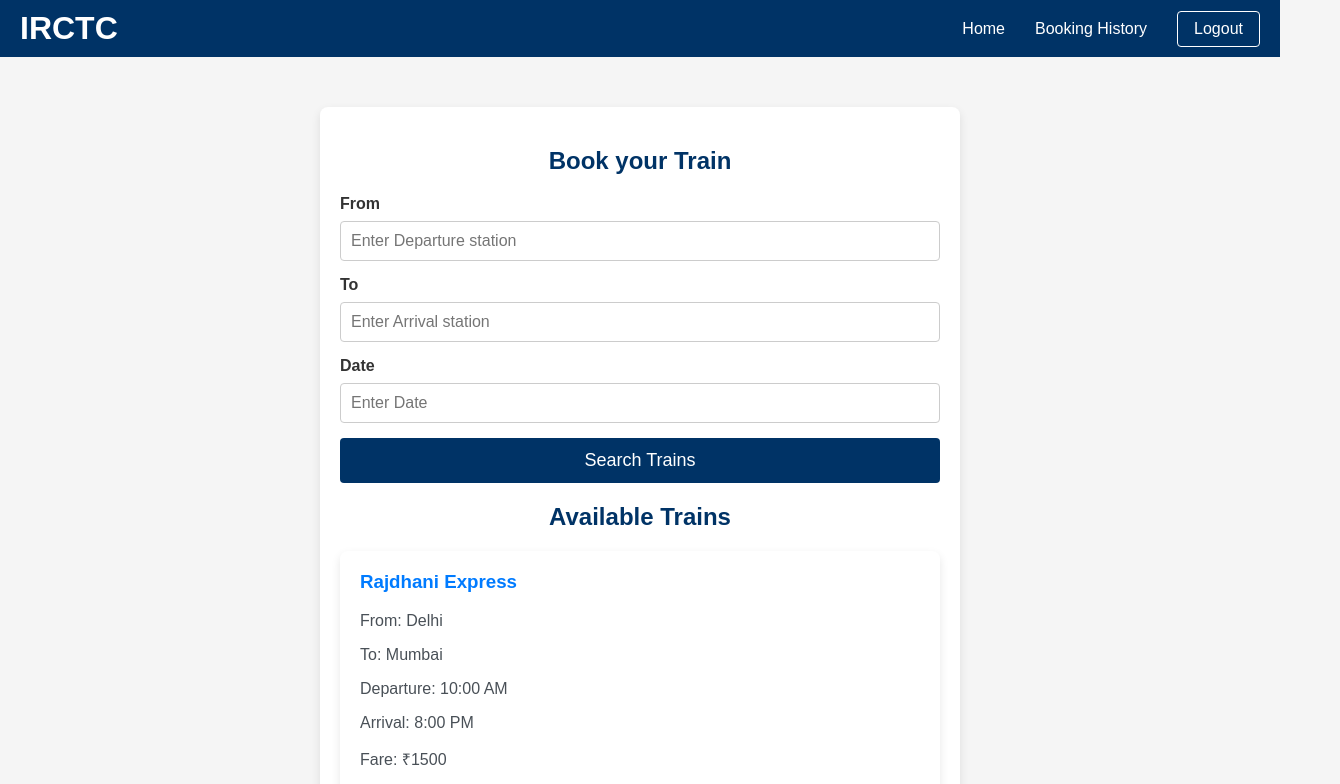
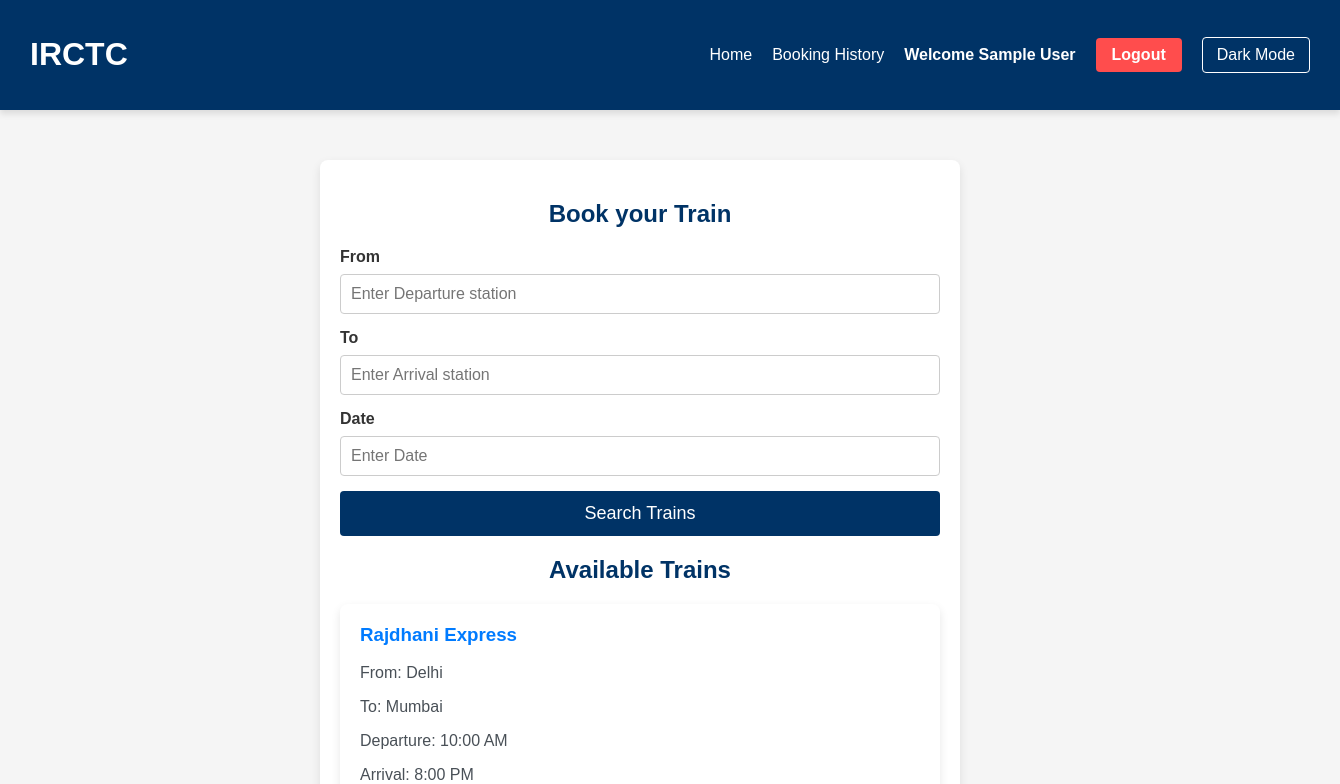
Before and after one commit to ArafTech/IRCTC-clone-project, a React (Vite) app: page / in a window 1280 px wide. Shown: the top 784 px of the page, 1340 px wide, since content can reach past the window. Built offline with nearby package versions, Linux system fonts and the light colour scheme; no server answers; sample sign-in values are in the browser's storage.

Commit message:
Added display username and Dark mode button

```diff
--- a/package.json
+++ b/package.json
@@ -13,7 +13,7 @@
     "firebase": "^11.3.1",
     "react": "^18.3.1",
     "react-dom": "^18.3.1",
-    "react-router-dom": "^7.1.4"
+    "react-router-dom": "^7.2.0"
   },
   "devDependencies": {
     "@eslint/js": "^9.17.0",
--- a/src/App.jsx
+++ b/src/App.jsx
@@ -1,12 +1,18 @@
 import React, { useEffect, useState } from "react";
-import { BrowserRouter as Router, Routes, Route, Navigate } from "react-router-dom";
+import {
+  BrowserRouter as Router,
+  Routes,
+  Route,
+  Navigate,
+} from "react-router-dom";
 import { getAuth, onAuthStateChanged } from "firebase/auth";
-import { app } from "./config/firebase.js";
+import { app } from "./config/firebase";
 import Home from "./pages/Home";
 import Login from "./pages/Login";
 import Register from "./pages/Register";
 import Navbar from "./components/Navbar";
-import BookingHistory from './pages/BookingHistory';
+import BookingHistory from "./pages/BookingHistory";
+import { ThemeProvider } from "./context/ThemeContext";
 
 export default function App() {
   const auth = getAuth(app);
@@ -27,14 +33,22 @@
   }
 
   return (
+    <ThemeProvider>
       <Router>
         <Navbar user={user} />
         <Routes>
-        <Route path="/" element={user ? <Home /> : <Navigate to="/login" />} />
-        <Route path="/bookinghistory" element={user ? <BookingHistory /> : <Navigate to="/login" />} />
+          <Route
+            path="/"
+            element={user ? <Home /> : <Navigate to="/login" />}
+          />
+          <Route
+            path="/bookinghistory"
+            element={user ? <BookingHistory /> : <Navigate to="/login" />}
+          />
           <Route path="/login" element={<Login />} />
           <Route path="/register" element={<Register />} />
         </Routes>
       </Router>
+    </ThemeProvider>
   );
 }
--- a/src/components/Navbar.jsx
+++ b/src/components/Navbar.jsx
@@ -1,22 +1,20 @@
-import React, { useState } from "react";
+import React from "react";
 import { Link, Outlet, useNavigate } from "react-router-dom";
 import styles from "./Navbar.module.css";
-import { app } from "../config/firebase";
 import { getAuth, signOut } from "firebase/auth";
+import { useTheme } from "../context/ThemeContext";
 
 const Navbar = ({ user }) => {
-  const auth = getAuth(app);
+  const auth = getAuth();
   const navigate = useNavigate();
-  const [message, setMessage] = useState("");
-  const [error, setError] = useState("");
+  const { darkMode, setDarkMode } = useTheme();
 
   const handleLogout = async () => {
     try {
-      await signOut(auth); // Sign out the user
-      setMessage("Logout Successfully!");
-      navigate("/login"); // Redirect to the login page after logout
+      await signOut(auth);
+      navigate("/login");
     } catch (error) {
-      setError(error.message);
+      console.error(error.message);
     }
   };
 
@@ -30,8 +28,22 @@
           {!user && <Link to="/login">Login</Link>}
           {!user && <Link to="/register">Register</Link>}
           {user && (
-            <button onClick={handleLogout} className={styles.logoutButton}>Logout</button>
+            <span className={styles.username}>
+              Welcome {user.displayName || "User"}
+            </span>
           )}
+          {user && (
+            <button onClick={handleLogout} className={styles.logoutButton}>
+              Logout
+            </button>
+          )}
+          {/* Dark Mode Toggle Button */}
+          <button
+            onClick={() => setDarkMode(!darkMode)}
+            className={styles.toggleModeButton}
+          >
+            {darkMode ? "Light Mode" : "Dark Mode"}
+          </button>
         </nav>
       </div>
       <Outlet />
--- a/src/components/Navbar.module.css
+++ b/src/components/Navbar.module.css
@@ -1,46 +1,86 @@
+/* Navbar Container */
 .navbar {
   display: flex;
   justify-content: space-between;
   align-items: center;
   background-color: #003366;
-  padding: 10px 20px;
+  padding: 15px 30px;
   color: white;
+  box-shadow: 0px 4px 6px rgba(0, 0, 0, 0.1);
+  position: sticky;
+  top: 0;
+  width: 100%;
+  z-index: 1000;
 }
 
-.navbar h1 {
-  margin: 0;
-}
-
+/* Navigation links */
 .navbar nav {
-  list-style: none;
-  margin: 0;
-  padding: 0;
   display: flex;
   align-items: center;
+  gap: 20px;
 }
 
 .navbar a {
   color: white;
   text-decoration: none;
   font-size: 1rem;
-  margin: 0px 15px;
+  transition: 0.3s ease-in-out;
 }
 
 .navbar a:hover {
   text-decoration: underline;
 }
 
-.logoutButton {
+/* User greeting */
+.username {
+  font-weight: bold;
+  font-size: 1rem;
+}
+
+/* Dark Mode Button */
+.toggleModeButton {
   background-color: transparent;
   color: white;
   border: 1px solid white;
+  padding: 8px 14px;
+  font-size: 1rem;
+  cursor: pointer;
+  border-radius: 4px;
+  transition: all 0.3s ease-in-out;
+}
+
+.toggleModeButton:hover {
+  background-color: rgba(255, 255, 255, 0.2);
+}
+
+/* Logout Button */
+.logoutButton {
+  background-color: #ff4d4d;
+  color: white;
+  border: none;
   padding: 8px 16px;
   font-size: 1rem;
+  font-weight: bold;
   cursor: pointer;
-  margin-left: 15px;
+  border-radius: 4px;
+  transition: all 0.3s ease-in-out;
 }
 
 .logoutButton:hover {
-  background-color: rgba(255, 255, 255, 0.1);
-  border-radius: 4px;
+  background-color: #cc0000;
 }
+
+/* Dark Mode (Applied to the entire page, but NOT the navbar) */
+.dark-mode {
+  background-color: #121212;
+  color: white;
+}
+
+/* Dark Mode Links */
+.dark-mode a {
+  color: #ddd;
+}
+
+.dark-mode a:hover {
+  color: #bbb;
+}
--- /dev/null
+++ b/src/context/ThemeContext.jsx
@@ -0,0 +1,27 @@
+import React, { createContext, useContext, useState, useEffect } from "react";
+
+const ThemeContext = createContext();
+
+export const ThemeProvider = ({ children }) => {
+  const [darkMode, setDarkMode] = useState(() => {
+    return localStorage.getItem("theme") === "dark";
+  });
+
+  useEffect(() => {
+    if (darkMode) {
+      document.body.classList.add("dark-mode");
+      localStorage.setItem("theme", "dark");
+    } else {
+      document.body.classList.remove("dark-mode");
+      localStorage.setItem("theme", "light");
+    }
+  }, [darkMode]);
+
+  return (
+    <ThemeContext.Provider value={{ darkMode, setDarkMode }}>
+      {children}
+    </ThemeContext.Provider>
+  );
+};
+
+export const useTheme = () => useContext(ThemeContext);
```
Also changed, not shown: src/pages/Home.module.css (line endings or trailing spaces), 1 other file (tests, documents, lock files or other folders). Lines whose indentation alone changed are shown as unchanged.
